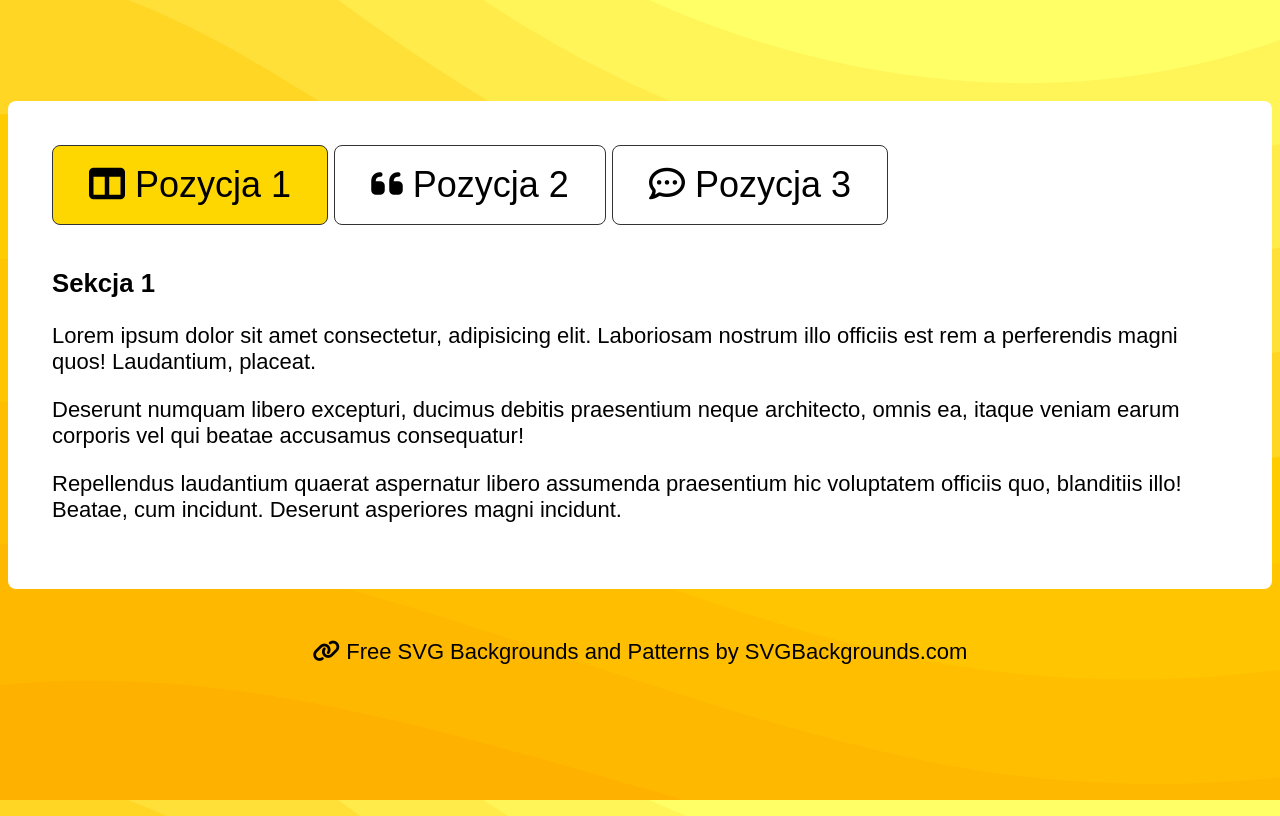
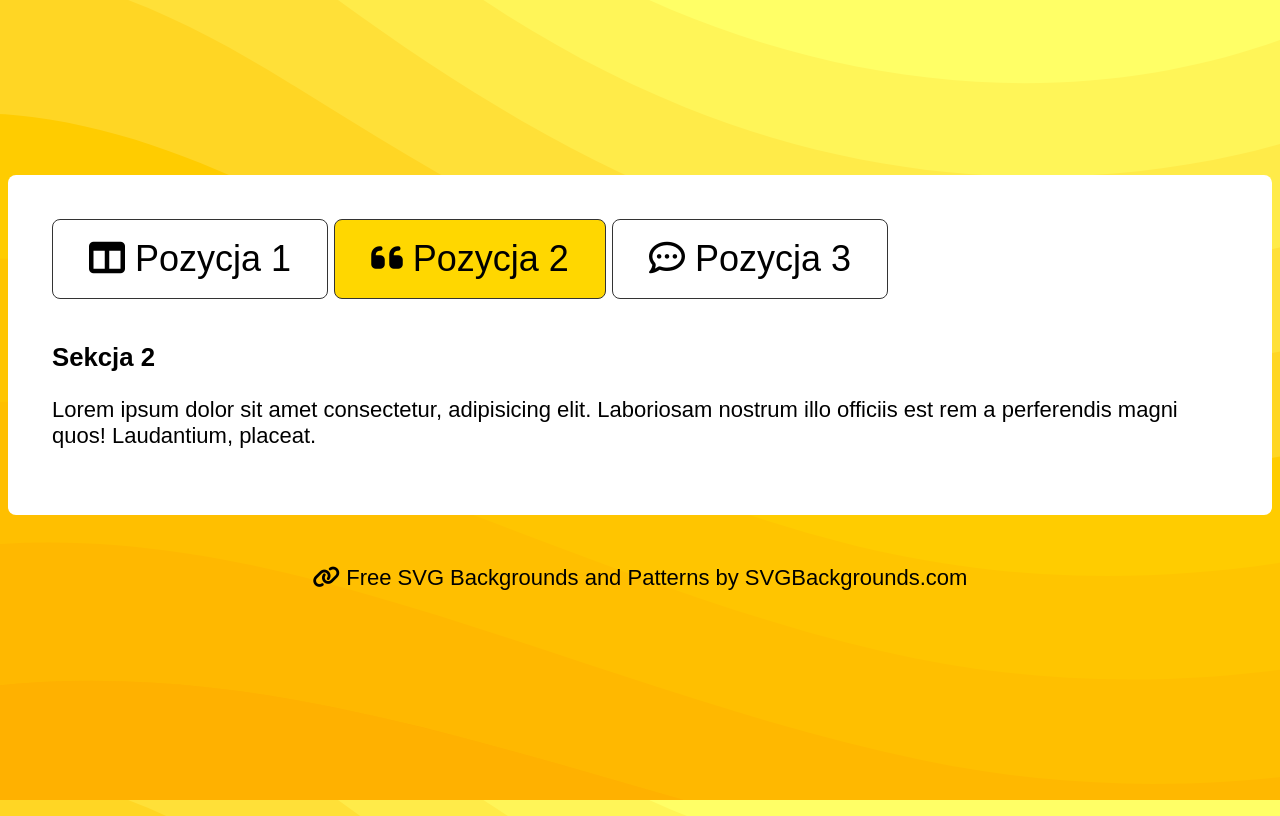
Before and after one commit to JacekSzulc23143/Projekt_19_Menu_tabs, a plain HTML site: page index.html in a window 1280 px wide. Both pictures are taken after a click on the button "Pozycja 2". Drawn offline with Linux system fonts and the light colour scheme.

Commit message:
Projekt#19.2

```diff
--- a/index.html
+++ b/index.html
@@ -20,9 +20,9 @@
     <div class="wrapper">
 
         <div class="menu-tabs">
-            <button class="menu-tab menu-tab-active"><i class="fa-solid fa-table-columns"></i> Pozycja 1</button>
-            <button class="menu-tab"><i class="fa-solid fa-quote-left"></i> Pozycja 2</button>
-            <button class="menu-tab"><i class="fa-regular fa-comment-dots"></i> Pozycja 3</button>
+            <button data-id="first-tab" onclick="showInfo('first-tab')" class="menu-tab menu-tab-active"><i class="fa-solid fa-table-columns"></i> Pozycja 1</button>
+            <button data-id="second-tab" onclick="showInfo('second-tab')" class="menu-tab"><i class="fa-solid fa-quote-left"></i> Pozycja 2</button>
+            <button data-id="third-tab" onclick="showInfo('third-tab')" class="menu-tab"><i class="fa-regular fa-comment-dots"></i> Pozycja 3</button>
         </div>
 
         <div class="menu-section" id="first-tab">
--- a/js/script.js
+++ b/js/script.js
@@ -0,0 +1,12 @@
+const menuSections = document.querySelectorAll(".menu-section");
+const menuTabs = document.querySelectorAll(".menu-tab");
+
+const showInfo = id => {
+	menuSections.forEach(section => (section.style.display = "none"));
+	menuTabs.forEach(tab => tab.classList.remove("menu-tab-active"));
+
+	document.getElementById(id).style.display = "block";
+
+	const currentActiveButton = document.querySelector(`[data-id=${id}]`);
+	currentActiveButton.classList.add("menu-tab-active");
+};
```
